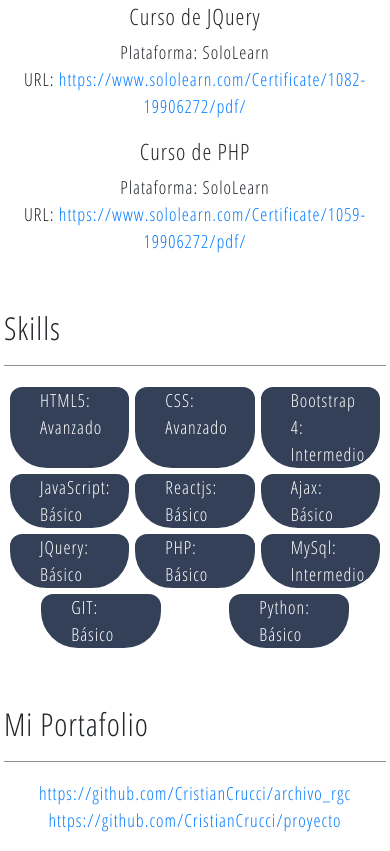
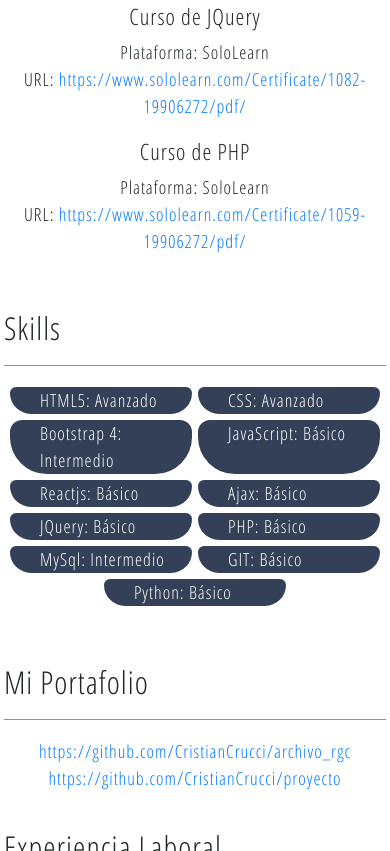
Before and after one commit to CristianCrucci/cristiancrucci.github.io, a plain HTML site: page index.html in a window 390 px wide. Shown: the part 1454-2305 px from the top of the page. Drawn offline with nearby package versions, Linux system fonts and the light colour scheme; a script that the page names is missing.

Commit message:
Arreglé errores de responsividad en la pagina

```diff
--- a/css/index.css
+++ b/css/index.css
@@ -45,8 +45,15 @@ hr {
     list-style: none;
 }
 
-@media (max-width:576px) {
+@media (max-width: 576px) {
     .w-75 {
         width: 98% !important;
     }
 }
+
+@media (max-width: 768px) {
+    #cursos {
+        width: 70% !important;
+        margin: 0 auto;
+}
+}
--- a/index.html
+++ b/index.html
@@ -96,17 +96,17 @@
       <h3 id="skills" class="text-left titulo">Skills</h3>
       <hr>
       <ul class="row text-left px-3">
-        <li class="col-4">HTML5: Avanzado</li>
-        <li class="col-4">CSS: Avanzado</li>
-        <li class="col-4">Bootstrap 4: Intermedio</li>
-        <li class="col-4">JavaScript: Básico</li>
-        <li class="col-4">Reactjs: Básico</li>
-        <li class="col-4">Ajax: Básico</li>
-        <li class="col-4">JQuery: Básico</li>
-        <li class="col-4">PHP: Básico</li>
-        <li class="col-4">MySql: Intermedio</li>
-        <li class="col-4">GIT: Básico</li>
-        <li class="col-4">Python: Básico</li>
+        <li class="col-md-4 col-6">HTML5: Avanzado</li>
+        <li class="col-md-4 col-6">CSS: Avanzado</li>
+        <li class="col-md-4 col-6">Bootstrap 4: Intermedio</li>
+        <li class="col-md-4 col-6">JavaScript: Básico</li>
+        <li class="col-md-4 col-6">Reactjs: Básico</li>
+        <li class="col-md-4 col-6">Ajax: Básico</li>
+        <li class="col-md-4 col-6">JQuery: Básico</li>
+        <li class="col-md-4 col-6">PHP: Básico</li>
+        <li class="col-md-4 col-6">MySql: Intermedio</li>
+        <li class="col-md-4 col-6">GIT: Básico</li>
+        <li class="col-md-4 col-6">Python: Básico</li>
       </ul>
     </div>
     <div class="text-center w-75 mx-auto">
```
